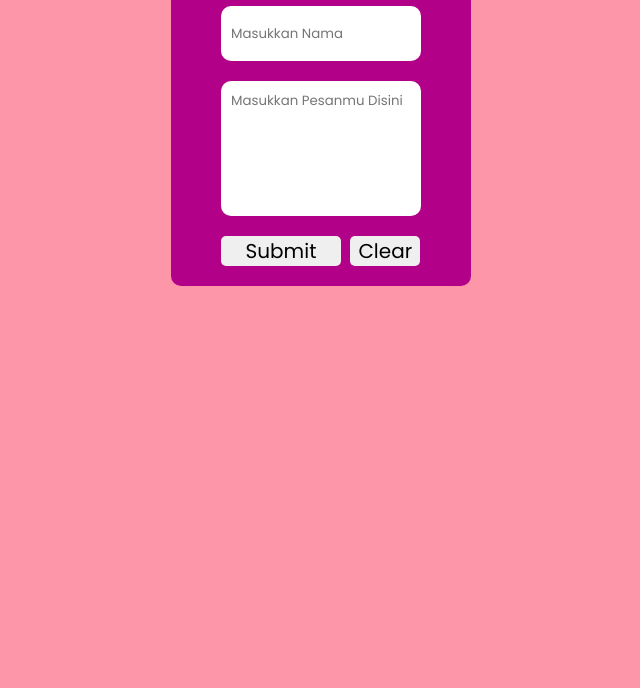
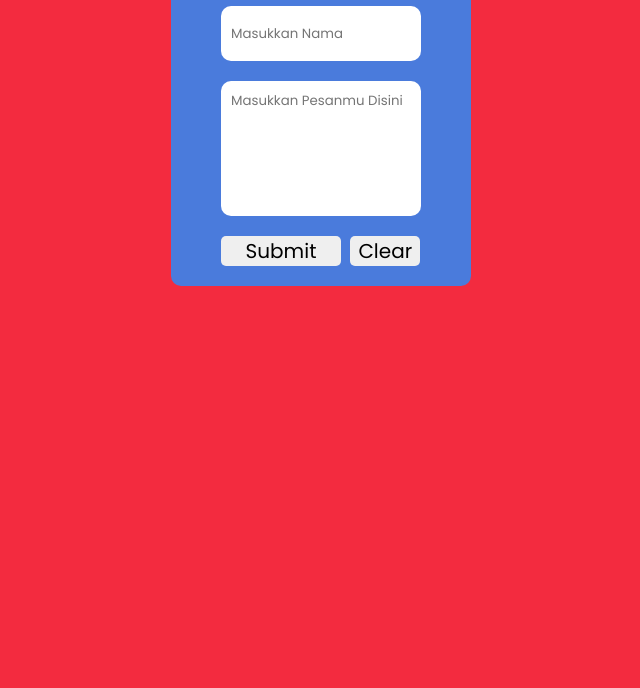
Before and after one commit to Ivriel/Secret-Message, a plain HTML site: page index.html in a window 1280 px wide. Shown: the part 112-800 px from the top of the page, without its empty margins (319-959 px from the left). Drawn offline with Linux system fonts and the light colour scheme.

Commit message:
Update style.css

```diff
--- a/style.css
+++ b/style.css
@@ -7,7 +7,7 @@
 body {
     height: 100%;
     width: 100vw;
-    background-color: #fd96a9;
+      background-color: #f1081fda;
     display: flex;
     align-items: center;
     flex-direction: column;
@@ -21,7 +21,7 @@ h1 {
 form {
     display: flex;
     flex-direction: column;
-    background-color: #b30089;
+    background-color: #4a7bdc;
     width: 300px;
     height: 300px;
     border-radius: 10px;
```
